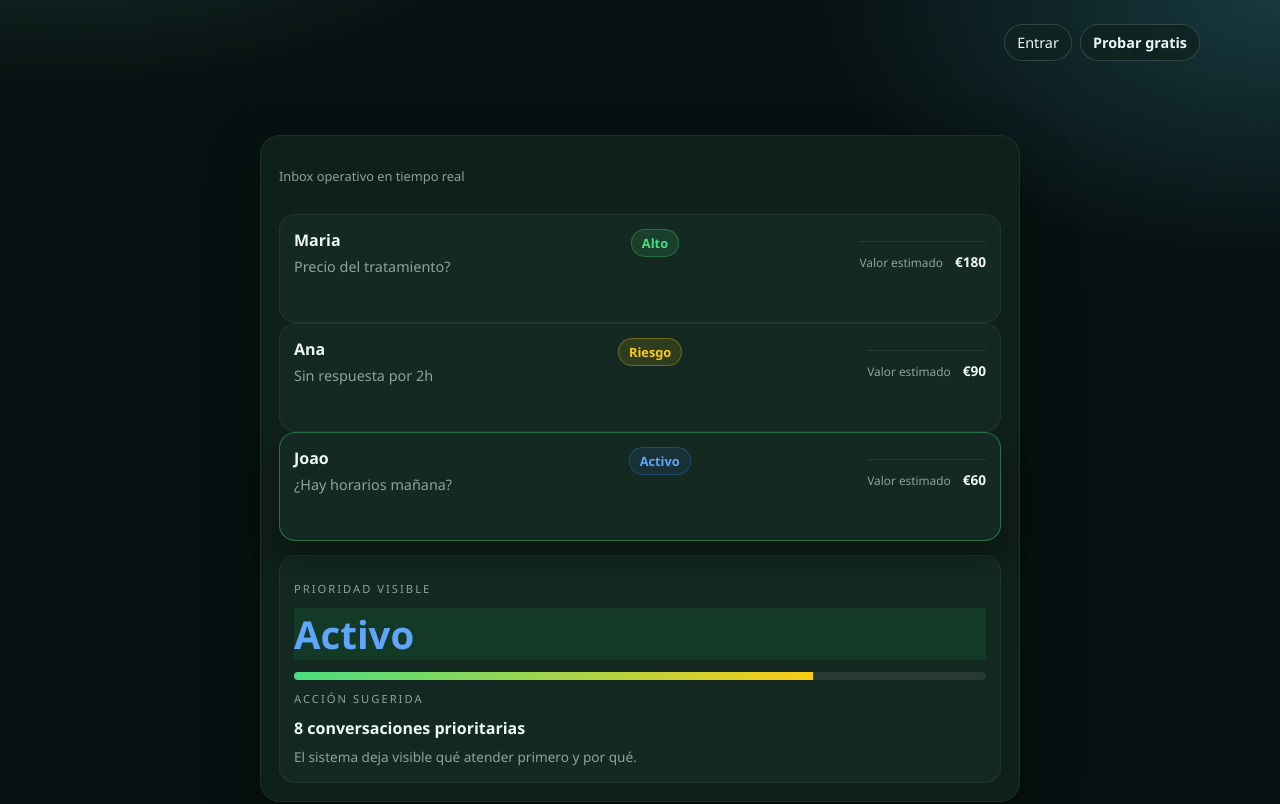
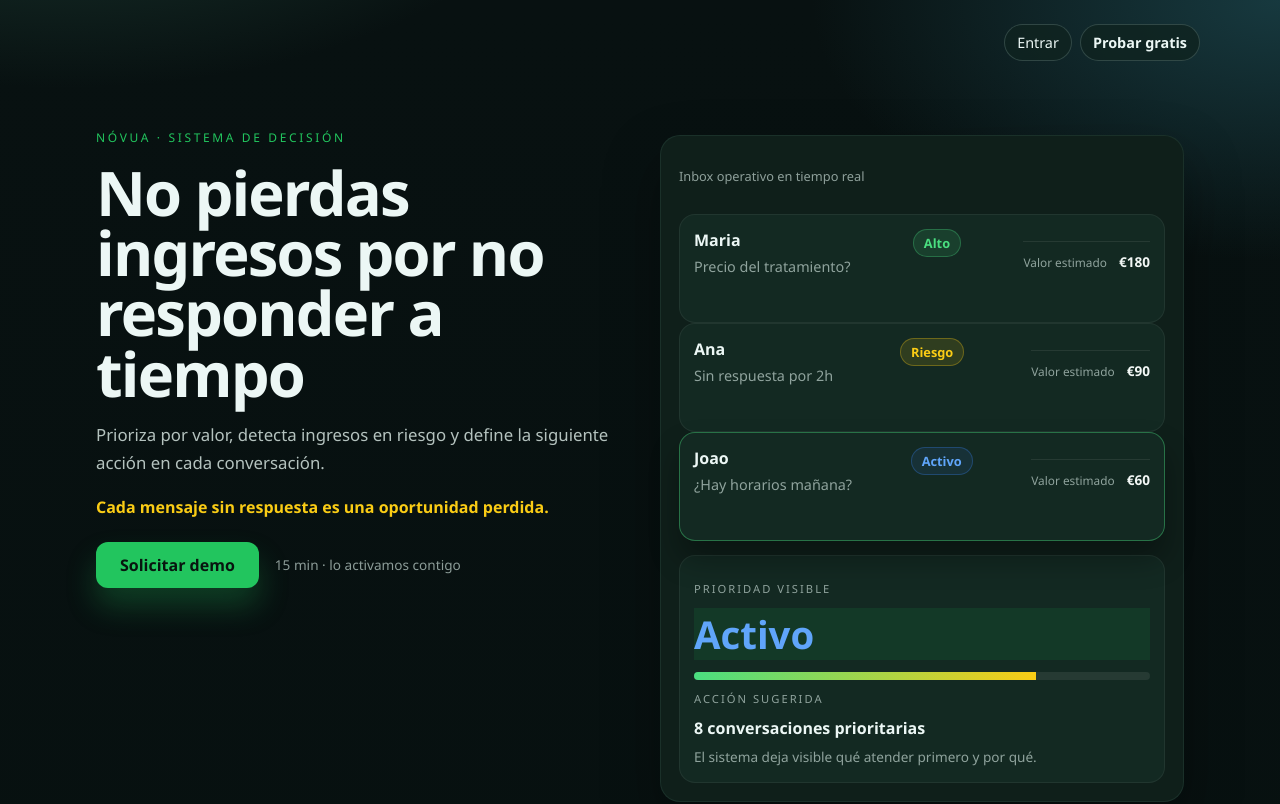
Before and after one commit to iveteamorim/ai-ops-inbox, a Next.js app: page / in a window 1280 px wide. Shown: the top 804 px of the page. Built offline with nearby package versions, Linux system fonts and the light colour scheme; no server answers.

Commit message:
restore hero text + two-column layout

```diff
--- a/src/app/globals.css
+++ b/src/app/globals.css
@@ -754,11 +754,10 @@ a {
 
 .landing-hero {
   display: grid;
-  grid-template-columns: 1fr;
-  gap: 24px;
-  align-items: center;
+  grid-template-columns: repeat(2, minmax(0, 1fr));
+  gap: 40px;
+  align-items: flex-start;
   margin-top: 24px;
-  justify-items: center;
 }
 
 .landing-kicker {
@@ -830,6 +829,10 @@ a {
   color: var(--landing-muted);
 }
 
+.landing-hero-copy {
+  max-width: 720px;
+}
+
 .landing-mockup {
   background: #0f1f1a;
   border: 1px solid var(--landing-card-border);
@@ -837,7 +840,7 @@ a {
   padding: 18px;
   box-shadow: 0 25px 55px rgba(0, 0, 0, 0.35);
   margin-top: 6px;
-  max-width: 760px;
+  max-width: 680px;
 }
 
 .landing-mockup {
--- a/src/app/page.tsx
+++ b/src/app/page.tsx
@@ -47,6 +47,18 @@ export default function LandingPage() {
 
       <div className="landing-shell">
         <section className="landing-hero">
+          <div className="landing-hero-copy">
+            <p className="landing-kicker">{t("landing_brand_kicker")}</p>
+            <h1 className="landing-title">{t("landing_title")}</h1>
+            <p className="landing-subtitle">{t("landing_subtitle")}</p>
+            <p className="landing-highlight">{t("landing_hero_highlight")}</p>
+            <div className="landing-actions">
+              <Link className="landing-button" href="#pricing">
+                {t("landing_onboarding_cta")}
+              </Link>
+              <span className="landing-tagline">{t("landing_hero_tagline")}</span>
+            </div>
+          </div>
           <div className="landing-mockup" aria-hidden="true">
             <div className="landing-mockup-head">
               <p>{t("landing_demo_label")}</p>
```
